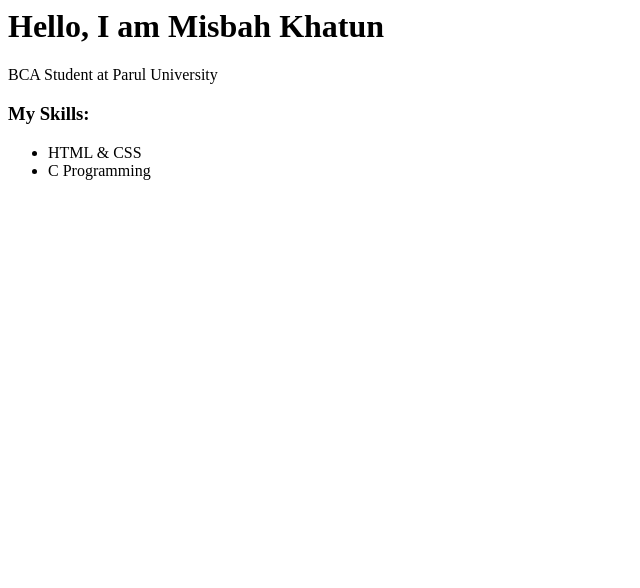
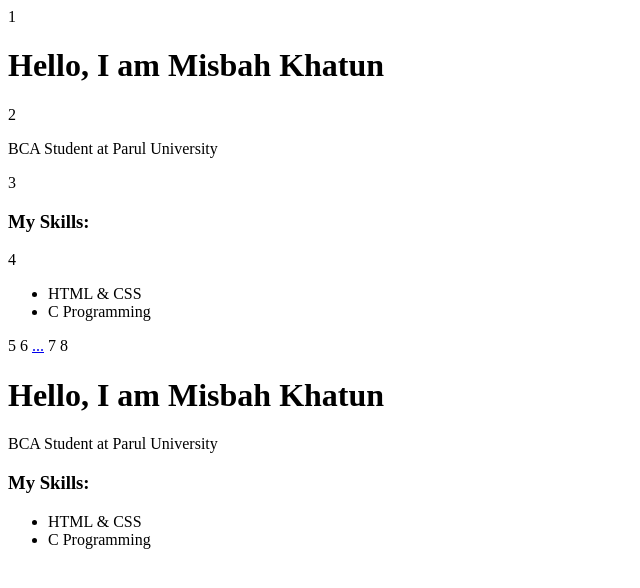
Before and after one commit to misbah-khatun/misbah-khatun-portfolio, a plain HTML site: page index.html in a window 1280 px wide. Shown: the whole page, without its empty margins (0-640 px from the left). Drawn offline with Linux system fonts and the light colour scheme.

Commit message:
Update index.html

```diff
--- a/index.html
+++ b/index.html
@@ -1,4 +1,11 @@
-<h1>Hello, I am Misbah Khatun</h1>
+1  <h1>Hello, I am Misbah Khatun</h1>
+2  <p>BCA Student at Parul University</p>
+3  <h3>My Skills:</h3>
+4  <ul><li>HTML & CSS</li><li>C Programming</li></ul>
+5
+6  <a href='http://www.freevisitorcounters.com'>...</a> <script ...></script><script ...></script>
+7  </body>
+8  </html><h1>Hello, I am Misbah Khatun</h1>
 <p>BCA Student at Parul University</p>
 <h3>My Skills:</h3>
 <ul><li>HTML & CSS</li><li>C Programming</li></ul>
```
